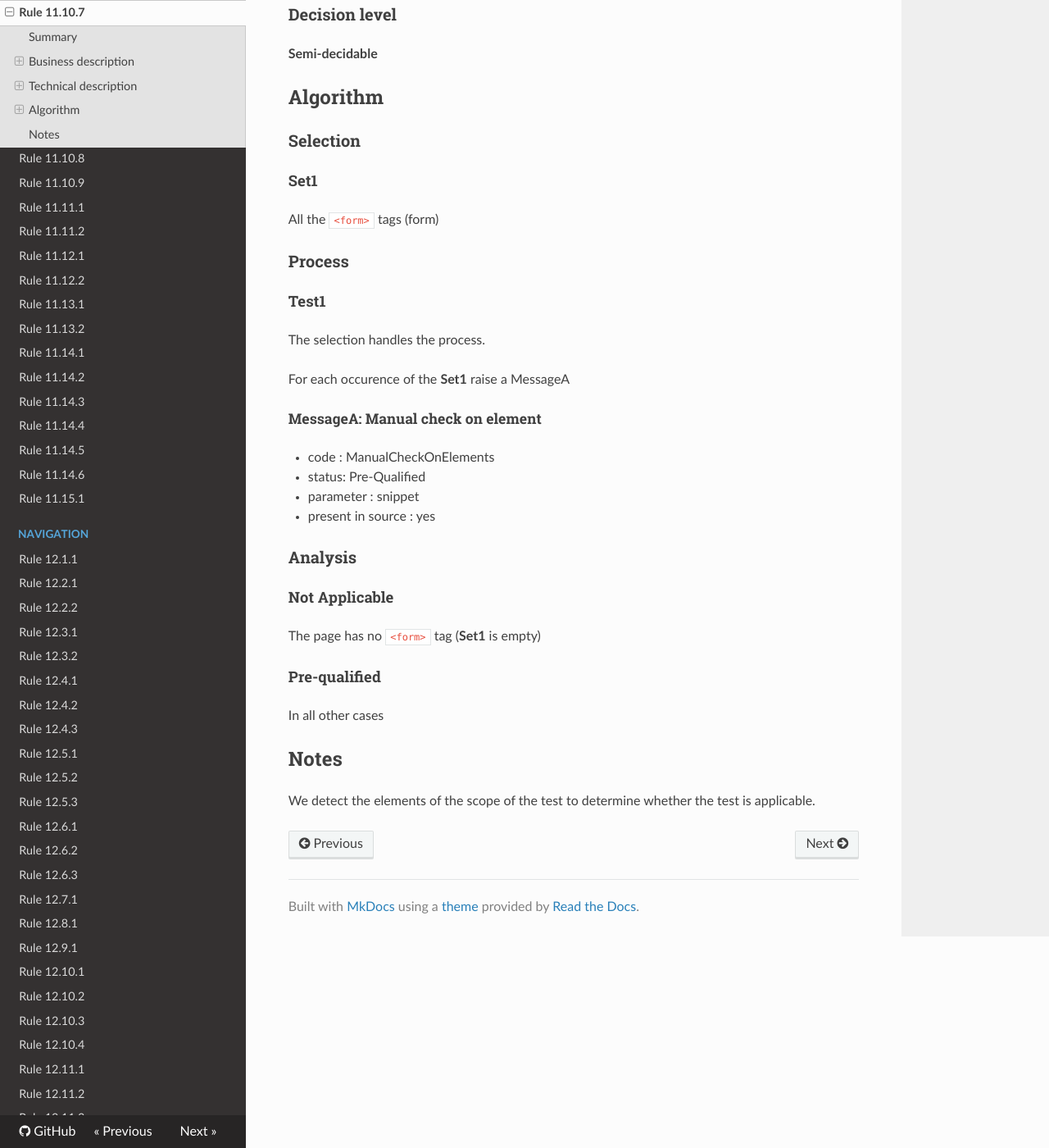
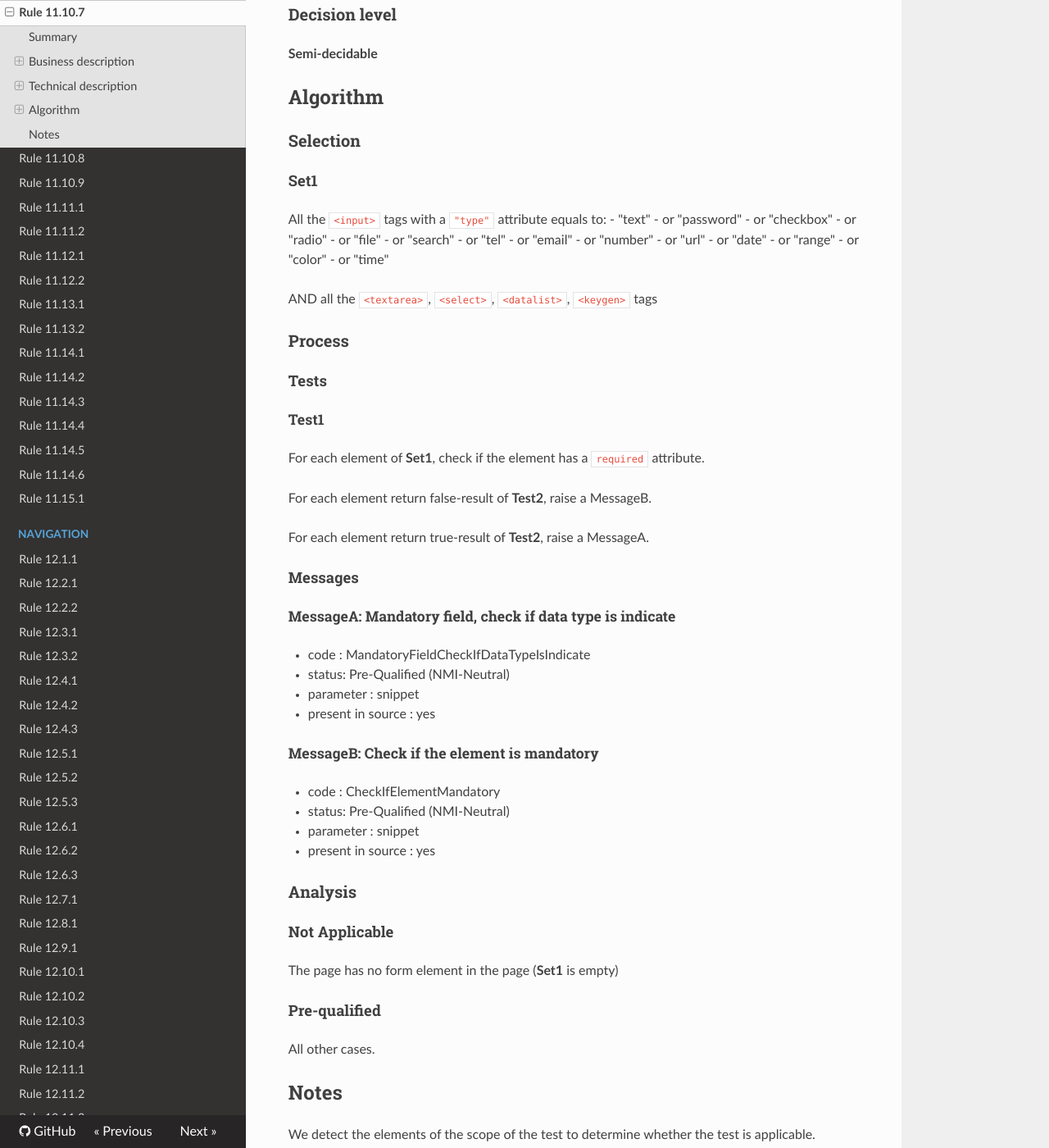
Before and after one commit to Tanaguru/RGAA3-2016, an MkDocs documentation site: the page built from docs/Rule-11-10-7.md, in a window 1280 px wide and 1400 px high, scrolled down 1130 px. Shown: the whole window at 82% size. Built offline with MkDocs 1.6.1, drawn with Linux system fonts in a browser that asks for light colours; nearby versions of some CDN libraries; old or Windows-style settings are respelled for this version of MkDocs; some of the changed text lies outside the part shown.

Commit message:
Update tests 11.10.7

```diff
--- a/docs/Rule-11-10-7.md
+++ b/docs/Rule-11-10-7.md
@@ -45,20 +45,49 @@ Pour chaque formulaire, chaque champ obligatoire v&eacute;rifie-t-il une de ces
 
 #### Set1
 
-All the `<form>` tags (form)
+All the `<input>` tags with a `"type"` attribute equals to:
+-  "text"
+-   or "password"
+-   or "checkbox"
+-   or "radio"
+-   or "file"
+-   or "search"
+-   or "tel"
+-   or "email"
+-   or "number"
+-   or "url"
+-   or "date"
+-   or "range"
+-   or "color"
+-   or "time"
+
+AND all the `<textarea>`, `<select>`, `<datalist>`, `<keygen>` tags
 
 ### Process
 
-#### Test1
+#### Tests
 
-The selection handles the process.
+##### Test1
 
-For each occurence of the **Set1** raise a MessageA
+For each element of **Set1**, check if the element has a `required` attribute.
 
-##### MessageA: Manual check on element
+For each element return false-result of **Test2**, raise a MessageB.
 
--   code : ManualCheckOnElements
--   status: Pre-Qualified
+For each element return true-result of **Test2**, raise a MessageA.
+
+#### Messages
+
+##### MessageA: Mandatory field, check if data type is indicate
+
+-   code : MandatoryFieldCheckIfDataTypeIsIndicate
+-   status: Pre-Qualified (NMI-Neutral)
+-   parameter : snippet
+-   present in source : yes
+
+##### MessageB: Check if the element is mandatory
+
+-   code : CheckIfElementMandatory
+-   status: Pre-Qualified (NMI-Neutral)
 -   parameter : snippet
 -   present in source : yes
 
@@ -66,13 +95,22 @@ For each occurence of the **Set1** raise a MessageA
 
 #### Not Applicable
 
-The page has no `<form>` tag (**Set1** is empty)
+The page has no form element in the page (**Set1** is empty)
 
 #### Pre-qualified
 
-In all other cases
+All other cases.
 
 ## Notes
 
 We detect the elements of the scope of the test to determine whether the
 test is applicable.
+
+Texts expressing the mandatory character of a field :
+*  `obligatoire`;
+*  `requis`;
+*  `required`;
+*  `*`;
+*  `mandatory`;
+*  `obligatorio`;
+*  `necesario`.
```
